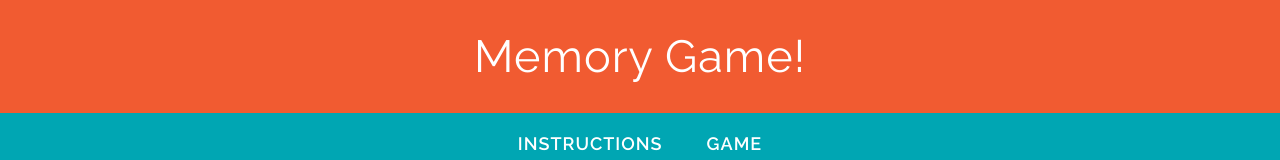
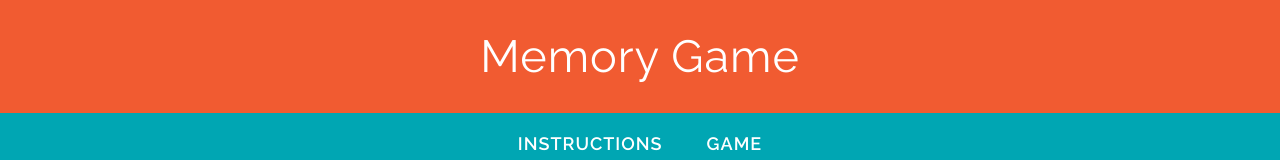
Before and after one commit to maria-christina-sevilla/wdi-fundamentals-memorygame, a plain HTML site: page index.html in a window 1280 px wide. Shown: the top 160 px of the page. Drawn offline with Linux system fonts and the light colour scheme; files that its build step writes are made by us from their sources; files whose address does not match are found by name; a web font is replaced by a local one.

Commit message:
fixed final project

```diff
--- a/index.html
+++ b/index.html
@@ -8,7 +8,7 @@
 
 	<body>
 		<header>
-		<h1>Memory Game!</h1>
+			<h1>Memory Game</h1>
 		</header>
 
 		<nav>
```
Also changed, not shown: css/style.css (renamed from style.css), images/back.png (added), images/king-of-diamonds.png (added), images/king-of-hearts.png (added), images/queen-of-diamonds.png (added), images/queen-of-hearts.png (added), js/main.js (renamed from main.js), 1 other file. Lines whose indentation alone changed are shown as unchanged.
